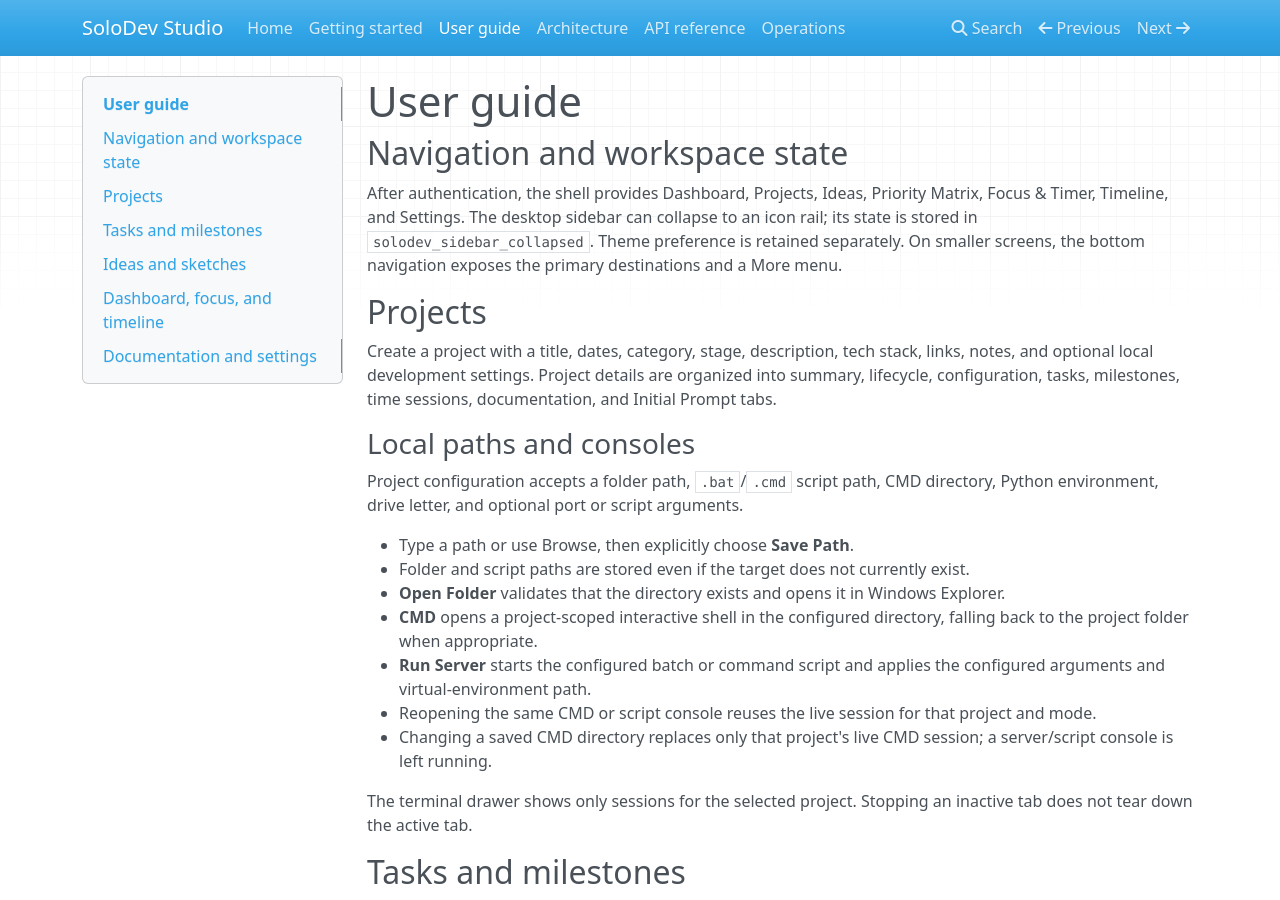
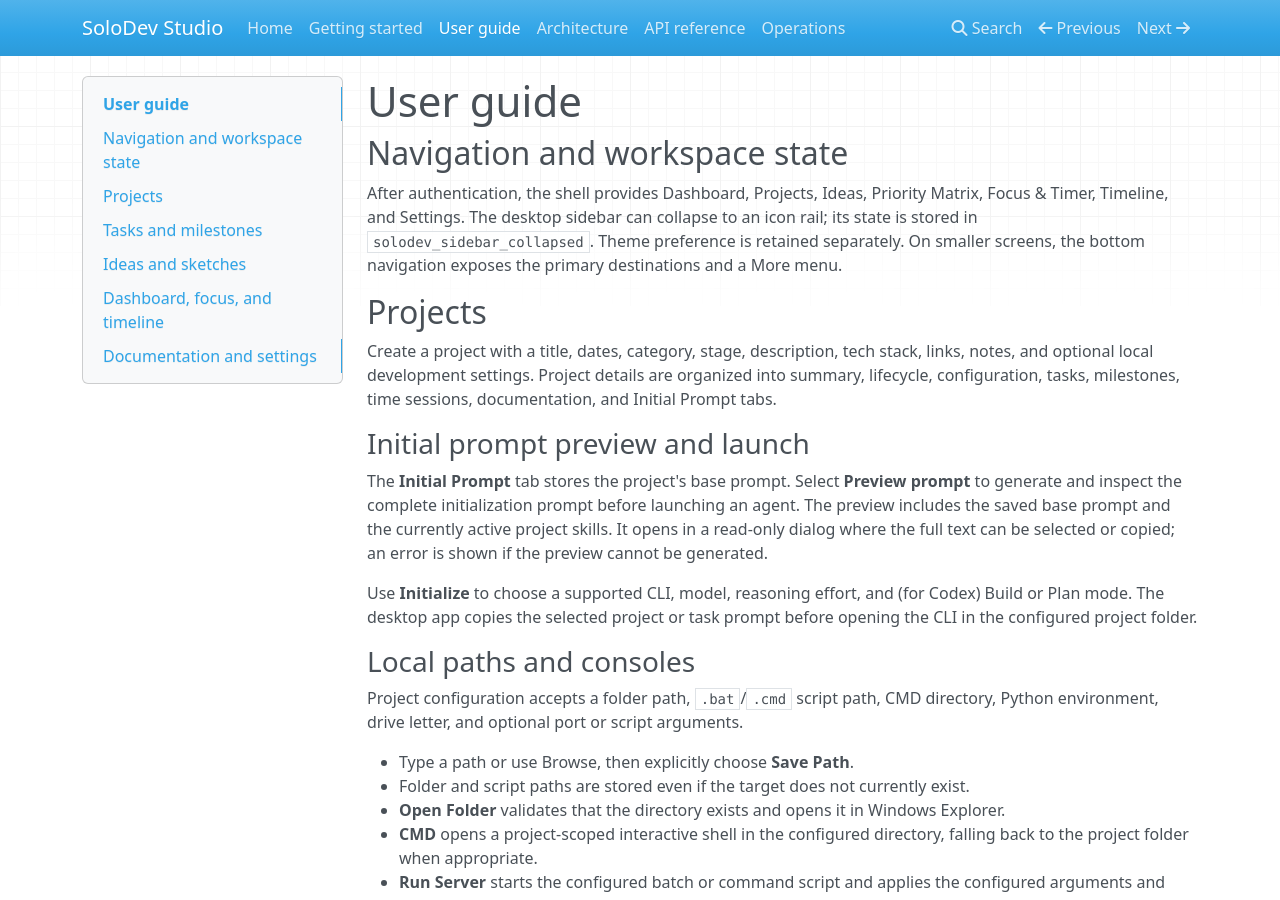
Before and after one commit to ChrisStathakis/SoloDevStudio, an MkDocs documentation site: the page built from docs/user-guide.md, in a window 1280 px wide and 900 px high. Built offline with MkDocs 1.6.1, drawn with Linux system fonts in a browser that asks for light colours; nearby versions of some CDN libraries.

Commit message:
Document initialization prompt preview

```diff
--- a/docs/user-guide.md
+++ b/docs/user-guide.md
@@ -7,6 +7,12 @@ After authentication, the shell provides Dashboard, Projects, Ideas, Priority Ma
 ## Projects
 
 Create a project with a title, dates, category, stage, description, tech stack, links, notes, and optional local development settings. Project details are organized into summary, lifecycle, configuration, tasks, milestones, time sessions, documentation, and Initial Prompt tabs.
+
+### Initial prompt preview and launch
+
+The **Initial Prompt** tab stores the project's base prompt. Select **Preview prompt** to generate and inspect the complete initialization prompt before launching an agent. The preview includes the saved base prompt and the currently active project skills. It opens in a read-only dialog where the full text can be selected or copied; an error is shown if the preview cannot be generated.
+
+Use **Initialize** to choose a supported CLI, model, reasoning effort, and (for Codex) Build or Plan mode. The desktop app copies the selected project or task prompt before opening the CLI in the configured project folder.
 
 ### Local paths and consoles
 
```
Also changed, not shown: docs/api-reference.md (+1 -0 lines), docs/architecture.md (+2 -0 lines), site/api-reference.html, site/architecture.html, site/getting-started.html, site/index.html, site/search/search_index.json, site/user-guide.html, 1 other file.
